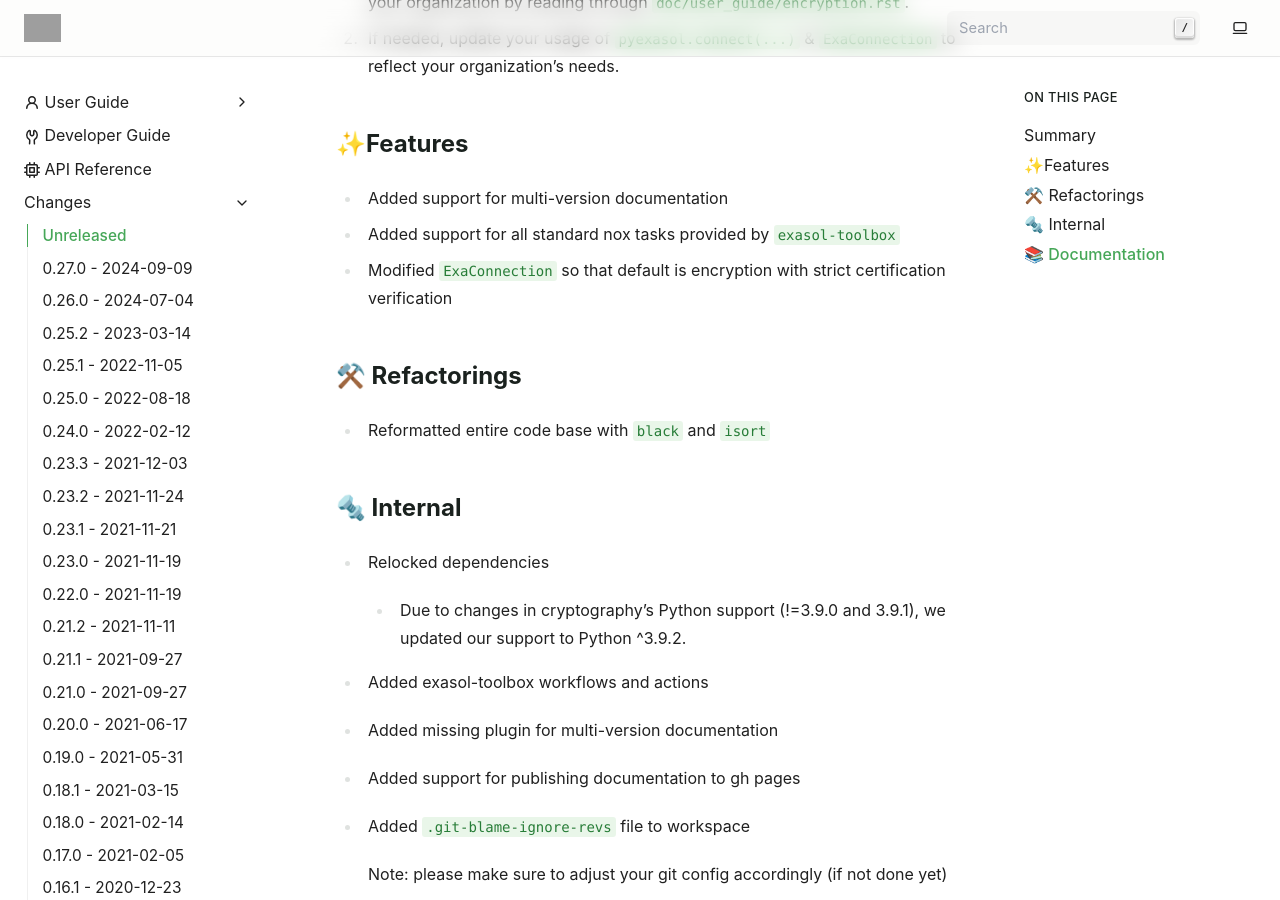
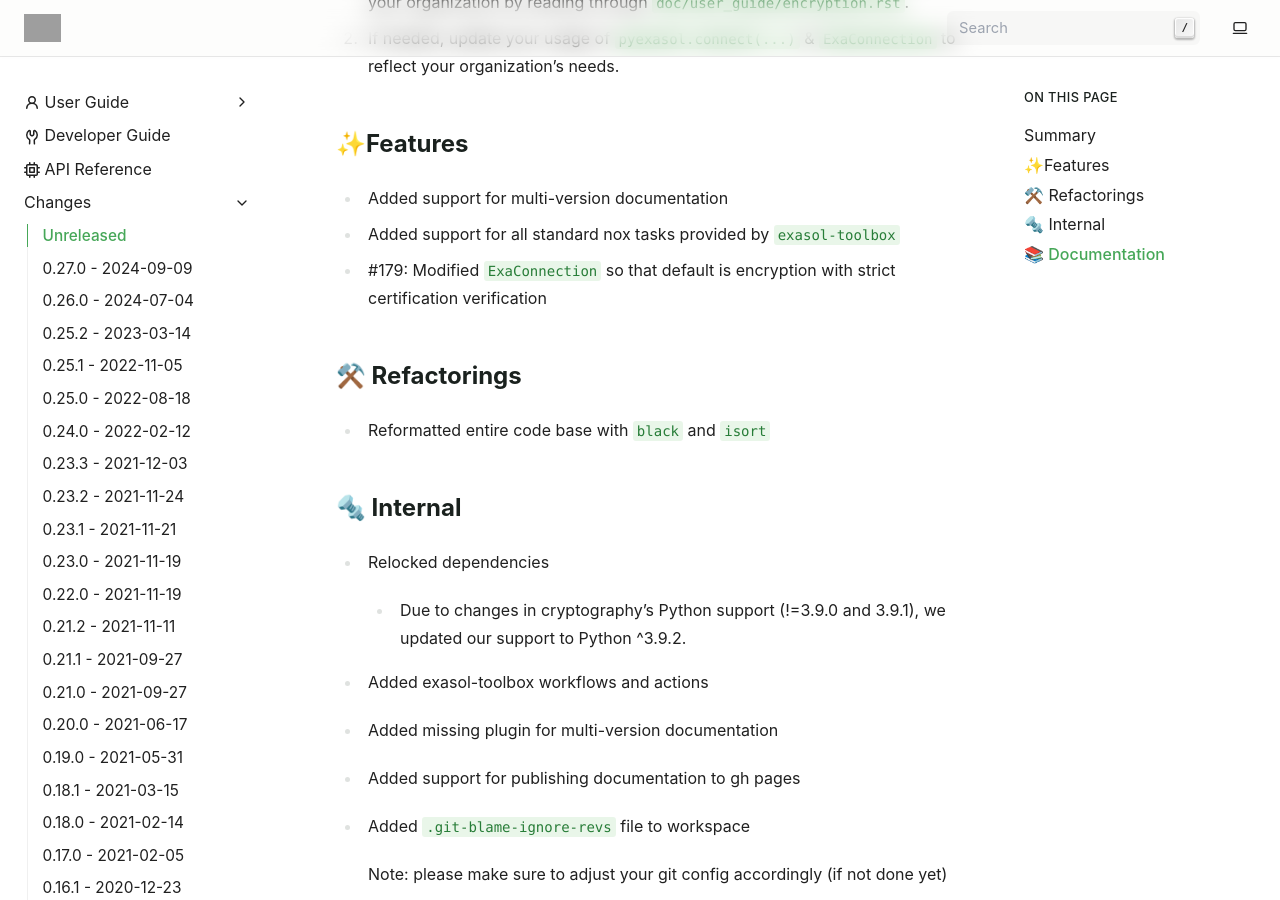
Before and after one commit to exasol/pyexasol, a Sphinx documentation site: the page built from doc/changes/unreleased.md, in a window 1280 px wide and 900 px high, scrolled down 612 px. Built offline with Sphinx 7.4.7, drawn with Linux system fonts in a browser that asks for light colours; pages that are not in the unit, such as notebooks, are missing from menus; grey boxes are pictures that could not be loaded.

Commit message:
Add issue number to changelog

```diff
--- a/doc/changes/unreleased.md
+++ b/doc/changes/unreleased.md
@@ -22,7 +22,7 @@ reflect your organization's needs.
 
 * Added support for multi-version documentation
 * Added support for all standard nox tasks provided by `exasol-toolbox`
-* Modified `ExaConnection` so that default is encryption with strict certification verification
+* #179: Modified `ExaConnection` so that default is encryption with strict certification verification
 
 ## ⚒️ Refactorings
 
```
